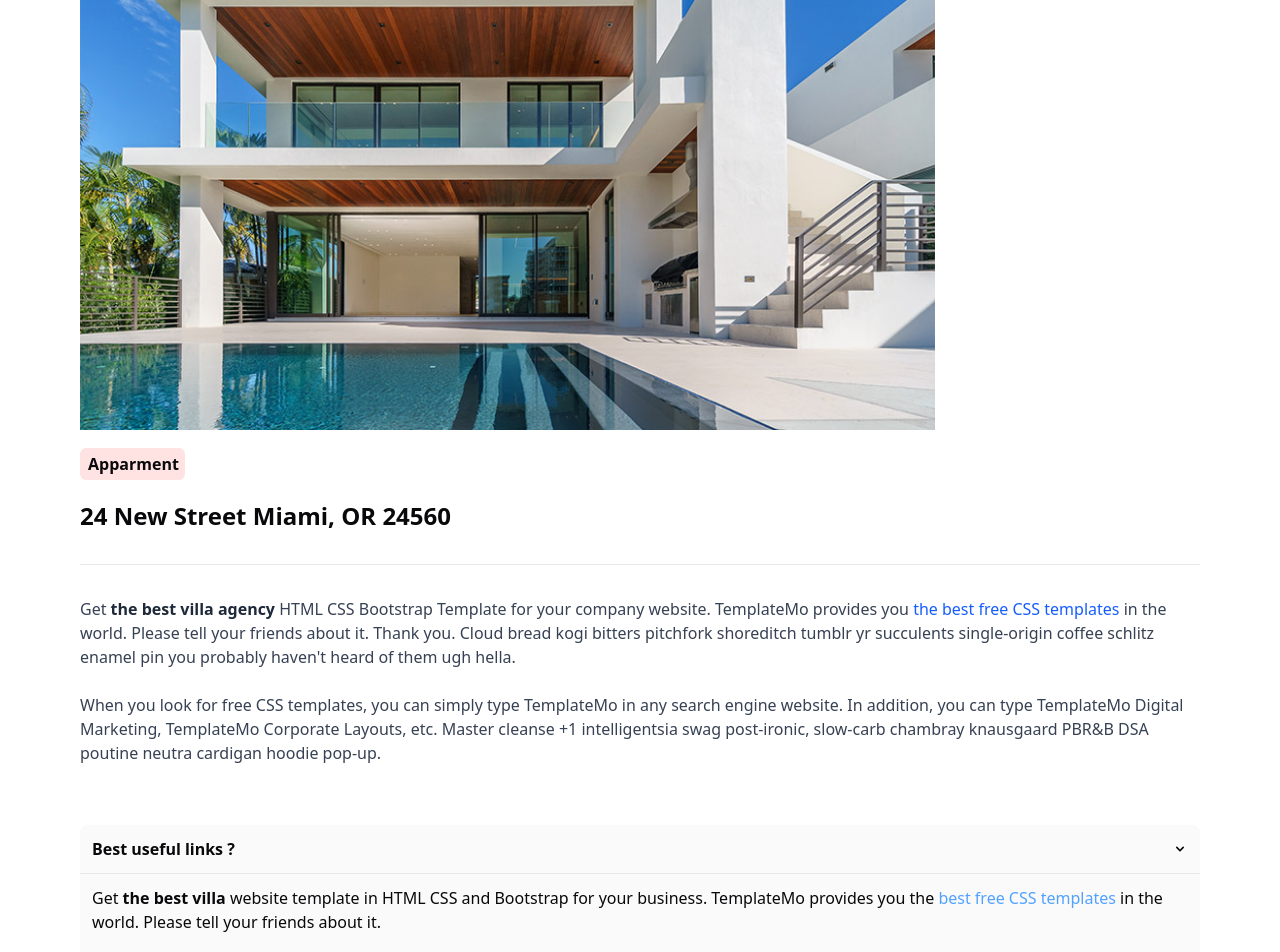
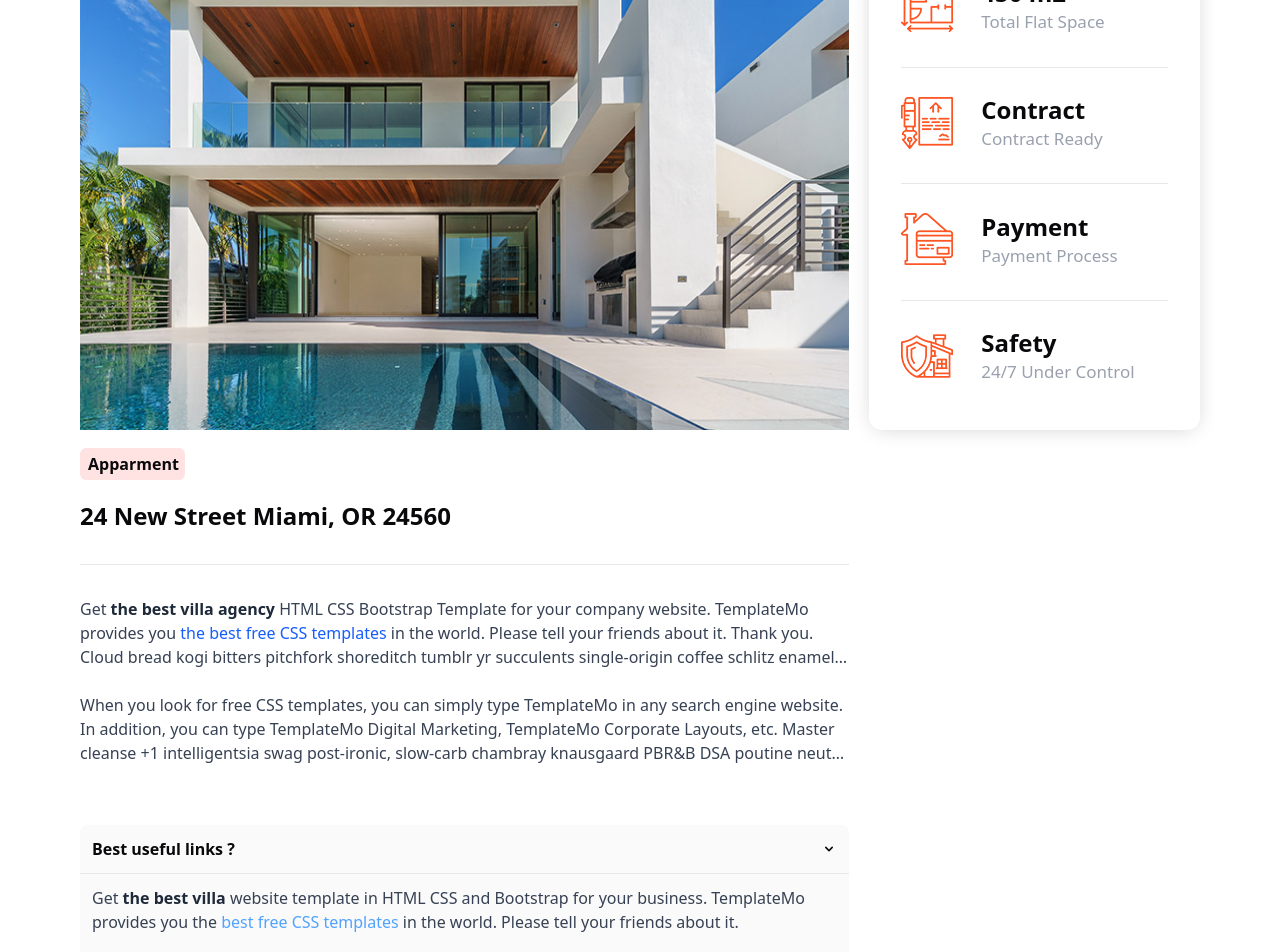
Before and after one commit to Nikkihosseini/Villa-agency, a React (Vite) app: page /PropertyDetails in a window 1280 px wide. Shown: the part 640-1592 px from the top of the page. Built offline with nearby package versions, Linux system fonts and the light colour scheme.

Commit message:
add SinglePropertyTabel

```diff
--- a/src/Pages/PropertyDetails/SinglePpropertySection.jsx
+++ b/src/Pages/PropertyDetails/SinglePpropertySection.jsx
@@ -6,32 +6,33 @@ export default function SinglePpropertySection(props){
     return(
         <>
         <div className='container mx-auto px-4 xl:px-20'>
-            <div className='flex flex-col my-25 mx-auto xl:mx-0'>
+            <div className='flex flex-col items-start xl:flex-row my-25 xl:gap-5 2xl:gap-25'>
+            <div className='flex flex-col mx-auto xl:mx-0 max-w-[855px]'>
                 <div className='flex flex-col border-b border-gray-200 pb-8 mb-8'>
-                    <div className='items-center xl:items-start w-[855px] h-[476px] mb-10'>
+                    <div className='items-center xl:items-start max-w-[855px] h-[476px] mb-10'>
                         <img className='inline-block h-[498px] w-full' src="./images/image/single-property/single-property.jpg" alt="Apparment-img"/>
                     </div>
                     <span className='block max-w-[105px] text-center bg-red-100 rounded-md font-semibold px-2 py-1 mb-5'>{props.category}</span>
                     <h4 className='w-full text-start font-bold text-base sm:text-2xl line-clamp-1'>{props.caption}</h4>
                 </div>
                 <div>
-                    <p className='text-gray-700 mb-6 line-clamp-3'>Get <span className='font-bold text-gray-800'>the best villa agency</span> HTML CSS Bootstrap Template for your company website. TemplateMo provides you <a className='text-blue-600' href="https://www.google.com/search?q=best+free+css+templates">the best free CSS templates</a> in the world. Please tell your friends about it. Thank you. Cloud bread kogi bitters pitchfork shoreditch tumblr yr succulents single-origin coffee schlitz enamel pin you probably haven't heard of them ugh hella.</p>
+                    <p className='text-gray-700 mb-6 line-clamp-3'>Get <strong className='text-gray-800'>the best villa agency</strong> HTML CSS Bootstrap Template for your company website. TemplateMo provides you <a className='text-blue-600' href="https://www.google.com/search?q=best+free+css+templates">the best free CSS templates</a> in the world. Please tell your friends about it. Thank you. Cloud bread kogi bitters pitchfork shoreditch tumblr yr succulents single-origin coffee schlitz enamel pin you probably haven't heard of them ugh hella.</p>
                     <p className='text-gray-700 line-clamp-3'>When you look for free CSS templates, you can simply type TemplateMo in any search engine website. In addition, you can type TemplateMo Digital Marketing, TemplateMo Corporate Layouts, etc. Master cleanse +1 intelligentsia swag post-ironic, slow-carb chambray knausgaard PBR&B DSA poutine neutra cardigan hoodie pop-up.</p>
                 </div>
                 <div className='mt-15'>
-                    <Accordion className='bg-zinc-50 border-none dark:border-none dark:divide-gray-200 dark:border-gray-200 transition'>
+                    <Accordion className='bg-zinc-50 border-none dark:border-none dark:divide-gray-200 dark:border-gray-200 transition w-auto'>
                         <Accordion.Panel className='bg-zinc-50'>
                             <Accordion.Title className='dark:bg-zinc-50 dark:text-zinc-950 font-semibold dark:hover:bg-zinc-50 dark:focus:ring-zinc-50 focus:ring-0 p-3'>Best useful links ?</Accordion.Title>
                                 <Accordion.Content className='dark:bg-zinc-50 text-zinc-950 p-3'>
-                                    <p className="mb-2 line-clamp-3">
-                                        Get <strong>the best villa</strong> website template in HTML CSS and Bootstrap for your business. TemplateMo provides you the <a className='text-blue-400' href="">best free CSS templates</a> in the world. Please tell your friends about it.
+                                    <p className="text-gray-700 mb-2 line-clamp-3">
+                                        Get <strong className='text-gray-800'>the best villa</strong> website template in HTML CSS and Bootstrap for your business. TemplateMo provides you the <a className='text-blue-400' href="">best free CSS templates</a> in the world. Please tell your friends about it.
                                     </p>
                                     </Accordion.Content>
                                     </Accordion.Panel>
                                     <Accordion.Panel>
                                     <Accordion.Title className='dark:bg-zinc-50 dark:text-zinc-950 font-semibold  dark:hover:bg-zinc-50 dark:focus:ring-zinc-50 focus:ring-0 p-3'>How does this work ?</Accordion.Title>
                                     <Accordion.Content className='dark:bg-zinc-50 text-zinc-950 p-3'>
-                                        <p className="mb-2 line-clamp-3">
+                                        <p className="text-gray-700 mb-2 line-clamp-3">
                                             Dolor almesit amet, consectetur adipiscing elit, sed doesn't eiusmod temporincididunt utlabore consectetur <code className='text-pink-500'>adipiscing</code> elit, sed do eiusmod tempor incididunt utlabore et doloremagna aliqua.
                                         </p>
                                     </Accordion.Content>
@@ -39,7 +40,7 @@ export default function SinglePpropertySection(props){
                                     <Accordion.Panel>
                                     <Accordion.Title className='dark:bg-zinc-50 dark:text-zinc-950 font-semibold  dark:hover:bg-zinc-50 dark:focus:ring-zinc-50 focus:ring-0 p-3'>Why is Villa Agency the best ?</Accordion.Title>
                                     <Accordion.Content className='dark:bg-zinc-50 text-zinc-950 p-3'>
-                                        <p className="mb-2 line-clamp-3">
+                                        <p className="text-gray-700 mb-2 line-clamp-3">
                                             Dolor almesit amet, consectetur adipiscing elit, sed doesn't eiusmod tempor incididunt ut labore consectetur <code className='text-pink-500'>adipiscing</code> elit, sed do eiusmod tempor incididunt ut labore et dolore magna aliqua.
                                         </p>
                                 </Accordion.Content>
@@ -47,7 +48,10 @@ export default function SinglePpropertySection(props){
                     </Accordion>
                 </div>
             </div>
-
+            <div className='mt-15 xl:mt-0 w-full max-w-[855px] mx-auto xl:mx-0'>
+                <SinglePropertyTabel space='450 m2' safety='24/7'/>
+            </div>
+            </div>
         </div>
         </>
     )
--- a/src/Pages/PropertyDetails/SinglePropertyTabel.jsx
+++ b/src/Pages/PropertyDetails/SinglePropertyTabel.jsx
@@ -4,7 +4,7 @@
 export default function SinglePropertyTabel(props){
     return(
         <>
-        <div className='hidden xl:flex flex-col justify-around w-[330px] sm:w-full h-[498px] rounded-[0.8rem] shadow-normal p-8 divide-y divide-gray-200'>
+        <div className='flex flex-col justify-around w-full h-[498px] rounded-[0.8rem] shadow-normal p-8 divide-y divide-gray-200'>
             <div className='flex items-center gap-x-7 pb-8'>
                 <div>
                     <img src="./public/images/icon/info-icon-01.png" alt="icon"/>
```
